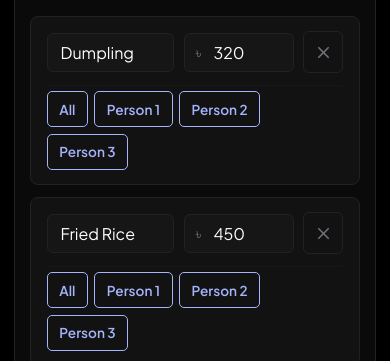
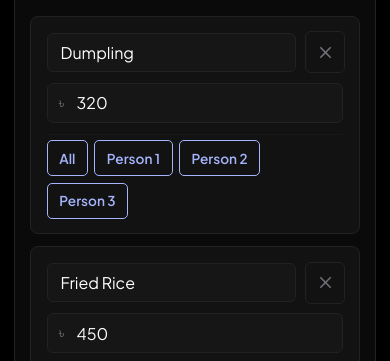
Before and after one commit to ahnafpatwary/splitbill, a plain HTML site: page index_beta.html in a window 390 px wide. Shown: the part 455-816 px from the top of the page. Drawn offline with Linux system fonts and the light colour scheme.

Commit message:
Beta: 2-row mobile item layout and synced person numbering

```diff
--- a/index_beta.html
+++ b/index_beta.html
@@ -516,9 +516,31 @@ body {
   body { padding: 1.25rem 0.85rem 4rem; }
   .section { padding: 1.15rem 0.95rem; }
   .totals-bar { grid-template-columns: repeat(2, 1fr); gap: 0.85rem; }
-  .item-inputs { grid-template-columns: 1fr 110px 40px; }
   .taxes-grid { grid-template-columns: 1fr; }
   .cards-grid { grid-template-columns: 1fr; }
+
+  /* Option 1: 2-Row Item Layout on Mobile (Spacious Name on Row 1, Price on Row 2) */
+  .item-inputs {
+    display: grid;
+    grid-template-columns: 1fr 38px;
+    grid-template-areas:
+      "name del"
+      "price price";
+    gap: 0.6rem;
+    align-items: center;
+  }
+  .item-name-input {
+    grid-area: name;
+  }
+  .btn-del-item {
+    grid-area: del;
+    height: 38px;
+    width: 38px;
+  }
+  .item-inputs .price-box {
+    grid-area: price;
+    width: 100%;
+  }
 
   /* 2-column people grid on mobile */
   .people-list {
@@ -717,8 +739,6 @@ body {
     }
   };
 
-  var nextPersonIndex = 4;
-
   function uid() {
     return 'id_' + Math.random().toString(36).substring(2, 9);
   }
@@ -772,7 +792,7 @@ body {
 
   function addPerson() {
     var newId = uid();
-    var defaultName = 'Person ' + (nextPersonIndex++);
+    var defaultName = 'Person ' + (state.people.length + 1);
     state.people.push({ id: newId, name: defaultName });
     renderPeople();
     renderItems();
@@ -803,7 +823,7 @@ body {
       inputs.className = 'item-inputs';
 
       var nameInput = document.createElement('input');
-      nameInput.className = 'input-field';
+      nameInput.className = 'input-field item-name-input';
       nameInput.type = 'text';
       nameInput.placeholder = 'Item name';
       nameInput.value = item.name;
```
